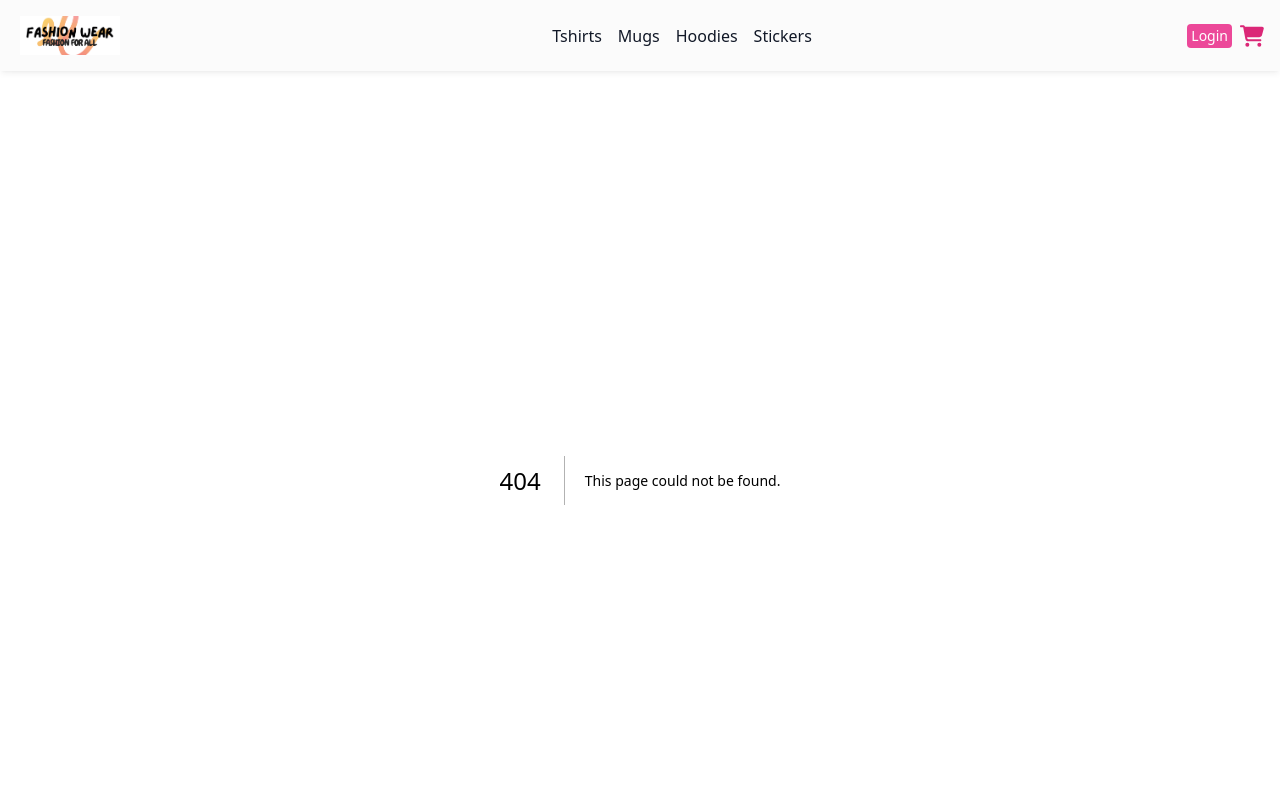
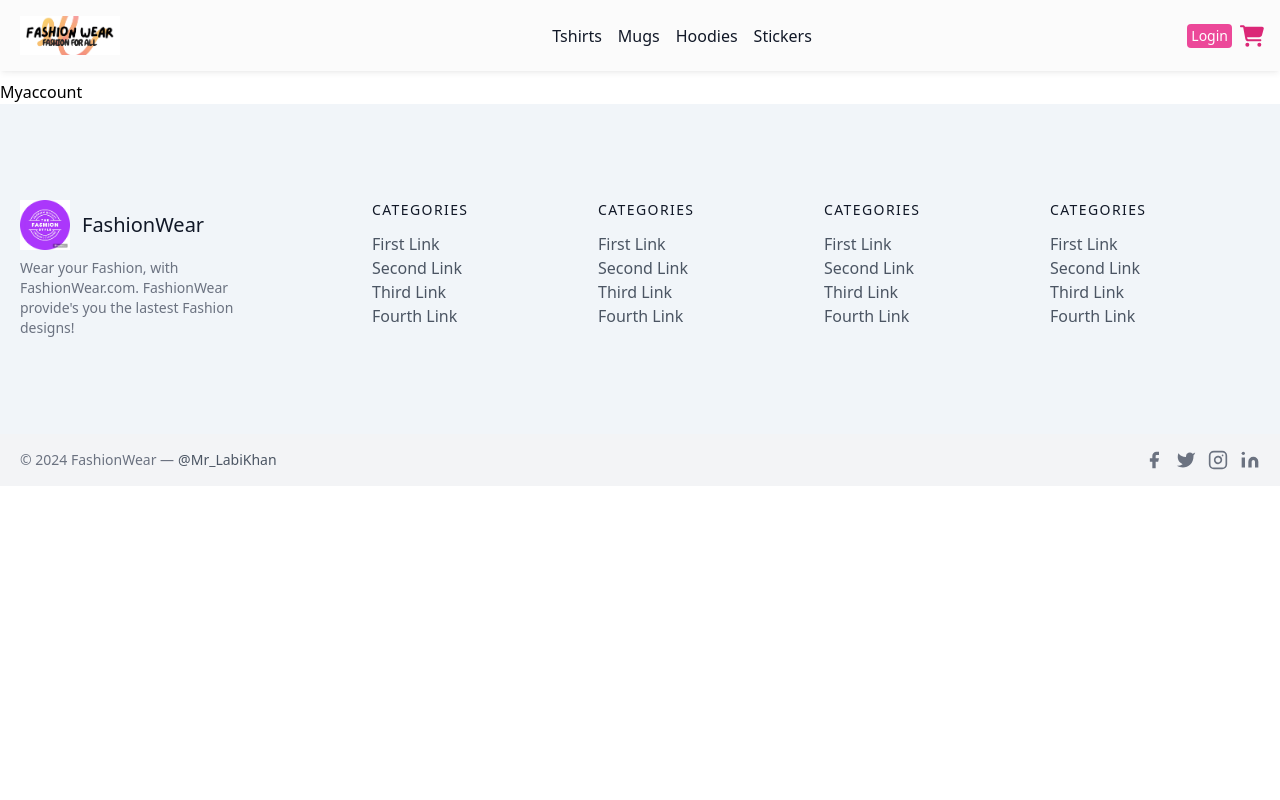
Before and after one commit to Laraib007/Ecommerce-NextJs-Project, a Next.js app: page /myaccount in a window 1280 px wide. Before the commit this address had no page. Shown: the top 800 px of the page. Built offline with nearby package versions, Linux system fonts and the light colour scheme.

Commit message:
creating user profile page

```diff
--- a/src/component/Navbar.js
+++ b/src/component/Navbar.js
@@ -80,7 +80,7 @@ theme="colored"
      {user.value && <CgProfile onMouseOver={()=>{setDropDown(true)}} onMouseLeave={()=>{setDropDown(false)}} className='text-2xl font-bold cursor-pointer text-pink-600 mr-3' />}
      {dropDown && <div onMouseOver={()=>{setDropDown(true)}} onMouseLeave={()=>{setDropDown(false)}} id="dropdown" class="absolute  right-9 top-4 bg-white divide-y divide-gray-100 rounded-lg shadow-sm w-32 dark:bg-pink-600">
     <ul class="py-2  text-sm font-bold text-gray-700 dark:text-gray-200" aria-labelledby="dropdownDefaultButton">
-      <li className='ml-2 items-center flex row dark:hover:text-gray-300'><IoMdSettings /> <Link  class=" px-1 py-2 dark:hover:text-gray-300" href={'/myAccount'}>
+      <li className='ml-2 items-center flex row dark:hover:text-gray-300'><IoMdSettings /> <Link  class=" px-1 py-2 dark:hover:text-gray-300" href={'/myaccount'}>
        My Account</Link>
       </li>
       <li className='ml-2 items-center flex row dark:hover:text-gray-300'><HiShoppingBag /> <Link  class=" px-1 py-2 dark:hover:text-gray-300" href={'/orders'}>
--- /dev/null
+++ b/src/pages/myaccount.js
@@ -0,0 +1,9 @@
+import React from 'react'
+
+const Myaccount = () => {
+  return (
+    <div>Myaccount</div>
+  )
+}
+
+export default Myaccount
```
